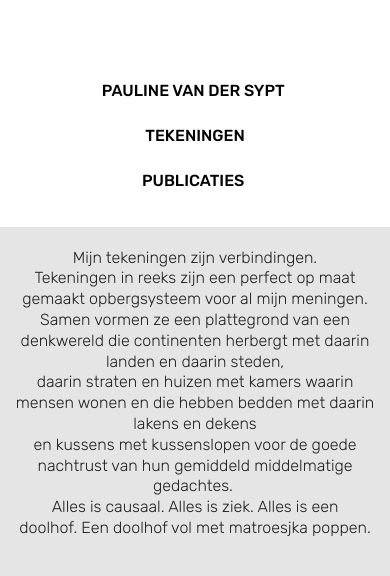
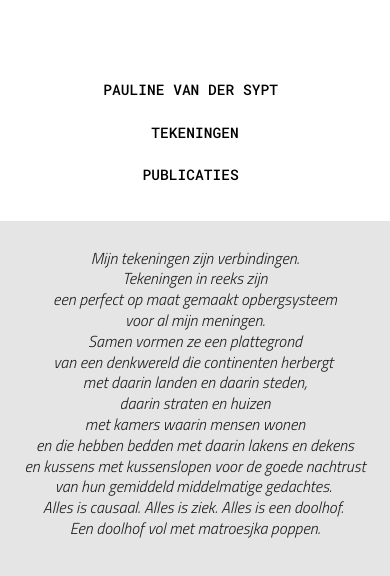
Before and after one commit to paulinevds/test, a plain HTML site: page index.html in a window 390 px wide. Both pictures are taken after a click on the button "Toggle navigation". Drawn offline with Linux system fonts and the light colour scheme.

Commit message:
create github pages

```diff
--- a/assets/mobirise/css/mbr-additional.css
+++ b/assets/mobirise/css/mbr-additional.css
@@ -1,4 +1,7 @@
 @import url(https://fonts.googleapis.com/css?family=Rubik:300,300i,400,400i,500,500i,700,700i,900,900i);
+@import url(https://fonts.googleapis.com/css?family=Roboto+Mono:100,100i,300,300i,400,400i,500,500i,700,700i);
+@import url(https://fonts.googleapis.com/css?family=Titillium+Web:200,200i,300,300i,400,400i,600,600i,700,700i,900);
+@import url(https://fonts.googleapis.com/css?family=Slabo+27px:400);
 
 
 
@@ -34,21 +37,21 @@ body {
   font-size: 4.8rem;
 }
 .display-4 {
-  font-family: 'Rubik', sans-serif;
+  font-family: 'Slabo 27px', serif;
   font-size: 1rem;
 }
 .display-4 > .mbr-iconfont {
   font-size: 1.6rem;
 }
 .display-5 {
-  font-family: 'Rubik', sans-serif;
-  font-size: 1.5rem;
+  font-family: 'Roboto Mono', monospace;
+  font-size: 0.8rem;
 }
 .display-5 > .mbr-iconfont {
-  font-size: 2.4rem;
+  font-size: 1.28rem;
 }
 .display-7 {
-  font-family: 'Rubik', sans-serif;
+  font-family: 'Titillium Web', sans-serif;
   font-size: 1rem;
 }
 .display-7 > .mbr-iconfont {
@@ -76,9 +79,9 @@ body {
     line-height: calc( 1.4 * (1rem + (1 - 1) * ((100vw - 20rem) / (48 - 20))));
   }
   .display-5 {
-    font-size: 1.2rem;
-    font-size: calc( 1.175rem + (1.5 - 1.175) * ((100vw - 20rem) / (48 - 20)));
-    line-height: calc( 1.4 * (1.175rem + (1.5 - 1.175) * ((100vw - 20rem) / (48 - 20))));
+    font-size: 0.64rem;
+    font-size: calc( 0.93rem + (0.8 - 0.93) * ((100vw - 20rem) / (48 - 20)));
+    line-height: calc( 1.4 * (0.93rem + (0.8 - 0.93) * ((100vw - 20rem) / (48 - 20))));
   }
 }
 /* Buttons */
@@ -658,7 +661,7 @@ a:hover {
   background-color: #f5f5f5;
   box-shadow: none;
   color: #565656;
-  font-family: 'Rubik', sans-serif;
+  font-family: 'Titillium Web', sans-serif;
   font-size: 1rem;
   line-height: 1.43;
   min-height: 3.5em;
@@ -1786,6 +1789,7 @@ body {
 }
 .cid-qTkA127IK8 H3 {
   color: #232323;
+  text-align: center;
 }
 .cid-r5TcKHCwwp .navbar {
   background: #ffffff;
--- a/contact.html
+++ b/contact.html
@@ -42,15 +42,15 @@
             </div>
         </div>
         <div class="collapse navbar-collapse" id="navbarSupportedContent">
-            <ul class="navbar-nav nav-dropdown nav-right navbar-nav-top-padding" data-app-modern-menu="true"><li class="nav-item"><a class="nav-link link text-black display-4" href="wat.html">PAULINE VAN DER SYPT&nbsp;</a></li>
-                <li class="nav-item"><a class="nav-link link text-black display-4" href="page3.html">TEKENINGEN</a></li><li class="nav-item"><a class="nav-link link text-black display-4" href="page3.html">PUBLICATIES&nbsp;</a></li></ul>
+            <ul class="navbar-nav nav-dropdown nav-right navbar-nav-top-padding" data-app-modern-menu="true"><li class="nav-item dropdown"><a class="nav-link link text-black display-5" href="wat.html">PAULINE VAN DER SYPT&nbsp;</a></li>
+                <li class="nav-item"><a class="nav-link link text-black display-5" href="page3.html">TEKENINGEN</a></li><li class="nav-item"><a class="nav-link link text-black display-5" href="page3.html">PUBLICATIES&nbsp;</a></li></ul>
 
         </div>
     </nav>
 </section>
 
 
-  <section class="engine"><a href="https://mobirise.info/o">portfolio site templates</a></section><script src="assets/web/assets/jquery/jquery.min.js"></script>
+  <section class="engine"><a href="https://mobirise.info/w">free html5 templates</a></section><script src="assets/web/assets/jquery/jquery.min.js"></script>
   <script src="assets/popper/popper.min.js"></script>
   <script src="assets/tether/tether.min.js"></script>
   <script src="assets/bootstrap/js/bootstrap.min.js"></script>
--- a/index.html
+++ b/index.html
@@ -42,14 +42,14 @@
             </div>
         </div>
         <div class="collapse navbar-collapse" id="navbarSupportedContent">
-            <ul class="navbar-nav nav-dropdown nav-right navbar-nav-top-padding" data-app-modern-menu="true"><li class="nav-item"><a class="nav-link link text-black display-4" href="wat.html">PAULINE VAN DER SYPT&nbsp;</a></li>
-                <li class="nav-item"><a class="nav-link link text-black display-4" href="page3.html">TEKENINGEN</a></li><li class="nav-item"><a class="nav-link link text-black display-4" href="page3.html">PUBLICATIES&nbsp;</a></li></ul>
+            <ul class="navbar-nav nav-dropdown nav-right navbar-nav-top-padding" data-app-modern-menu="true"><li class="nav-item dropdown"><a class="nav-link link text-black display-5" href="wat.html">PAULINE VAN DER SYPT&nbsp;</a></li>
+                <li class="nav-item"><a class="nav-link link text-black display-5" href="page3.html">TEKENINGEN</a></li><li class="nav-item"><a class="nav-link link text-black display-5" href="page3.html">PUBLICATIES&nbsp;</a></li></ul>
 
         </div>
     </nav>
 </section>
 
-<section class="engine"><a href="https://mobirise.info/u">bootstrap responsive templates</a></section><section class="cid-qTkA127IK8 mbr-fullscreen" id="header2-1">
+<section class="engine"><a href="https://mobirise.info/h">how to create a web page for free</a></section><section class="cid-qTkA127IK8 mbr-fullscreen" id="header2-1">
 
 
 
@@ -59,8 +59,8 @@
         <div class="row justify-content-md-center">
             <div class="mbr-white col-md-10">
                 <h1 class="mbr-section-title mbr-bold pb-3 mbr-fonts-style display-2"></h1>
-                <h3 class="mbr-section-subtitle align-center mbr-light pb-3 mbr-fonts-style display-7">Mijn tekeningen zijn verbindingen.
-<div>Tekeningen in reeks zijn een perfect op maat gemaakt opbergsysteem voor al mijn meningen. </div><div>Samen vormen ze een plattegrond van een denkwereld die continenten herbergt&nbsp;<span style="font-size: 1rem;">met daarin landen en daarin steden, </span></div><div><span style="font-size: 1rem;">daarin straten en huizen met kamers&nbsp;</span><span style="font-size: 1rem;">waarin mensen wonen en die hebben bedden met daarin lakens en dekens </span></div><div><span style="font-size: 1rem;">en kussens&nbsp;</span><span style="font-size: 1rem;">met kussenslopen voor de goede nachtrust van hun gemiddeld middelmatige gedachtes.&nbsp;</span></div><div><span style="font-size: 1rem;">Alles is causaal. Alles is ziek. </span><span style="font-size: 1rem;">Alles is een doolhof.&nbsp;</span><span style="font-size: 1rem;">Een doolhof vol met matroesjka poppen.</span></div></h3>
+                <h3 class="mbr-section-subtitle align-center mbr-light pb-3 mbr-fonts-style display-7"><em>Mijn tekeningen zijn verbindingen.
+</em><div><em>Tekeningen in reeks zijn</em></div><div><em>een perfect op maat gemaakt opbergsysteem</em></div><div><em>voor al mijn meningen.</em></div><div><em> </em></div><div><em>Samen vormen ze een plattegrond</em></div><div><em>van een denkwereld die continenten herbergt&nbsp;</em></div><div><em><span style="font-size: 1rem;">met daarin landen en daarin steden, </span></em></div><div><em><span style="font-size: 1rem;">daarin straten en huizen</span></em></div><div><em><span style="font-size: 1rem;">met kamers&nbsp;</span><span style="font-size: 1rem;">waarin mensen wonen</span></em></div><div><em><span style="font-size: 1rem;">en die hebben bedden met daarin lakens en dekens </span></em></div><div><em><span style="font-size: 1rem;">en kussens&nbsp;</span><span style="font-size: 1rem;">met kussenslopen voor de goede nachtrust</span></em></div><div><em><span style="font-size: 1rem;">van hun gemiddeld middelmatige gedachtes.&nbsp;</span></em></div><div><em><span style="font-size: 1rem;">Alles is causaal.&nbsp;</span></em><em><span style="font-size: 1rem;">Alles is ziek.&nbsp;</span></em><em><span style="font-size: 1rem;">Alles is een doolhof.&nbsp;</span></em></div><div><em><span style="font-size: 1rem;">Een doolhof vol met matroesjka poppen.</span></em></div></h3>
                 <p class="mbr-text pb-3 mbr-fonts-style display-7">&nbsp;</p>
 
             </div>
```
Also changed, not shown: pvds.html (+3 -3 lines), 1 other file.
